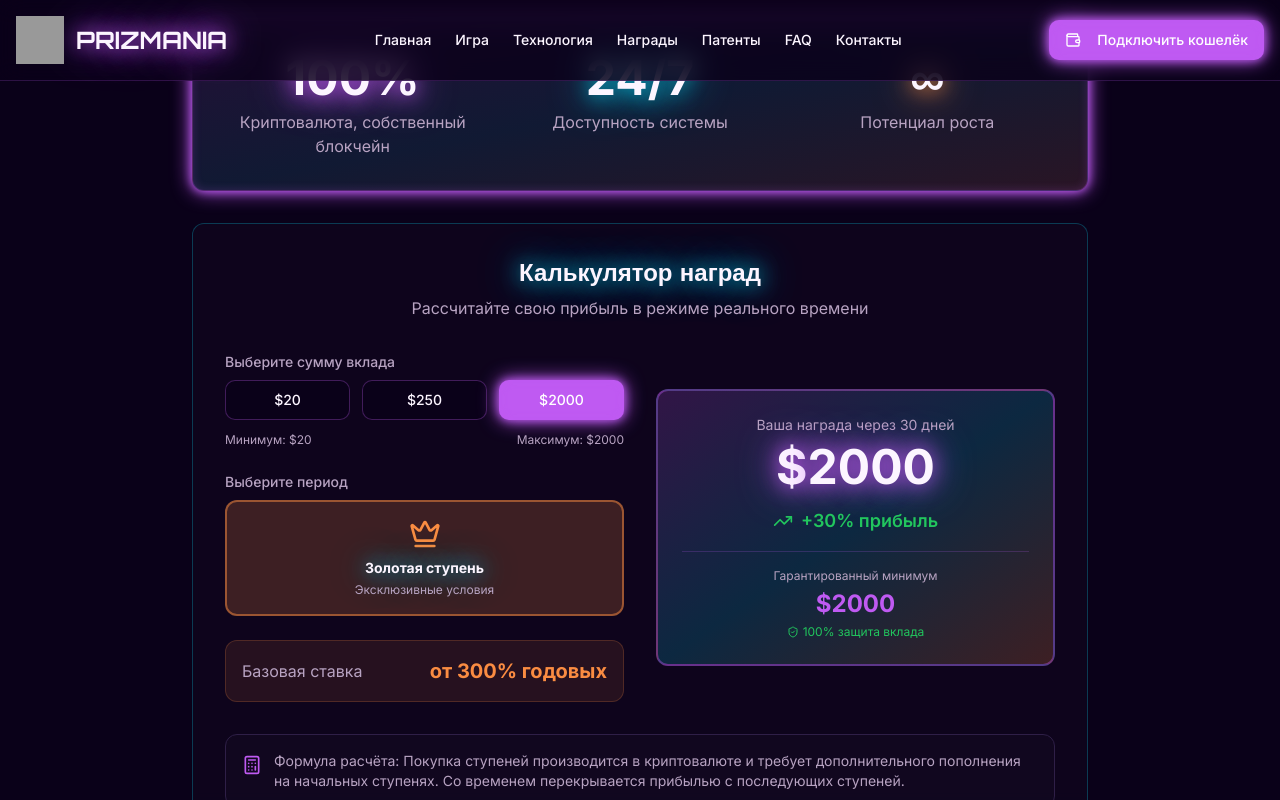
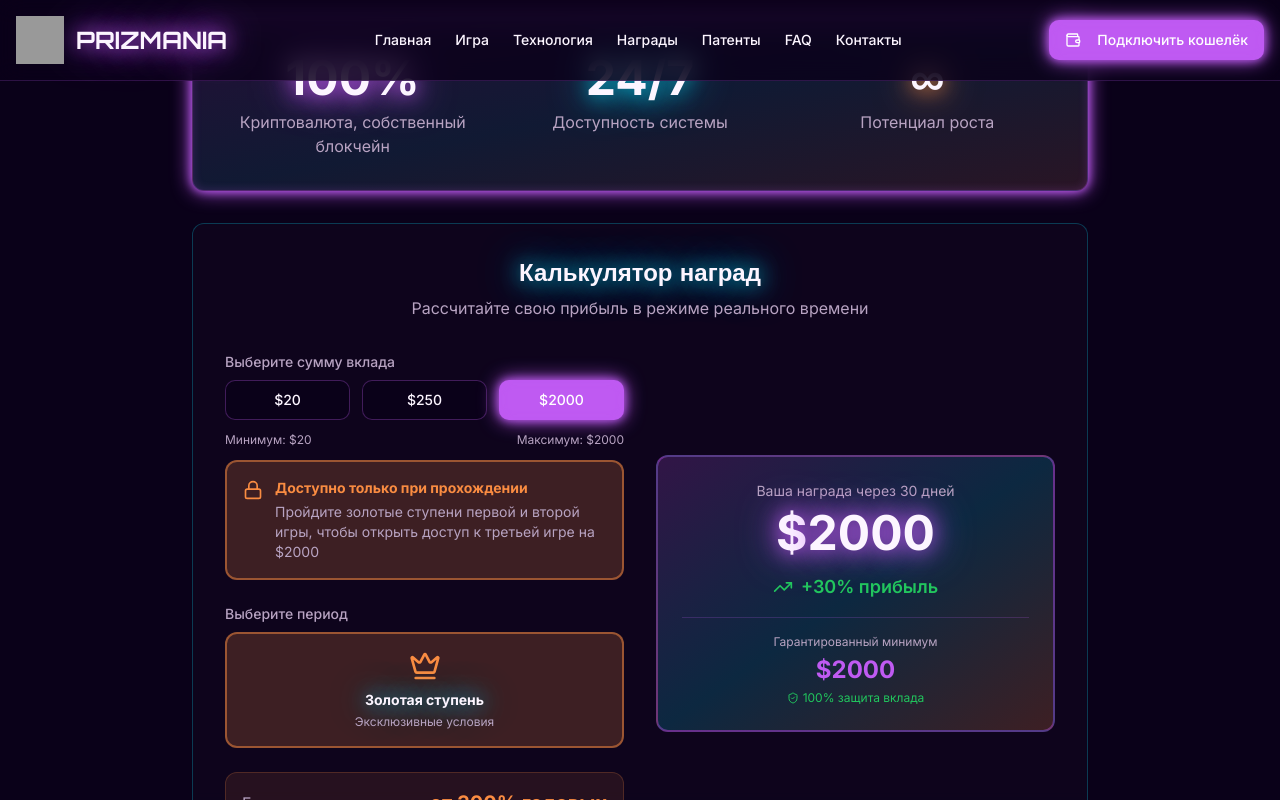
Before and after one commit to pr-poehali-dev/prizmania-crypto-game, a React (Vite) app: page / in a window 1280 px wide. Both pictures are taken after a click on the button "$2000". Shown: the part 3029-3829 px from the top of the page. Built offline with nearby package versions, Linux system fonts and the light colour scheme; grey boxes are pictures that could not be loaded.

Commit message:
Ограничение вклада 2000$ доступности

```diff
--- a/src/pages/Index.tsx
+++ b/src/pages/Index.tsx
@@ -344,6 +344,17 @@ const Index = () => {
                         <span>Минимум: $20</span>
                         <span>Максимум: $2000</span>
                       </div>
+                      {calcAmount === 2000 && (
+                        <div className="p-4 rounded-lg bg-accent/20 border-2 border-accent/50 animate-fade-in">
+                          <div className="flex items-start gap-3">
+                            <Icon name="Lock" size={20} className="text-accent flex-shrink-0 mt-0.5" />
+                            <div className="text-sm">
+                              <p className="font-bold text-accent mb-1">Доступно только при прохождении</p>
+                              <p className="text-muted-foreground">Пройдите золотые ступени первой и второй игры, чтобы открыть доступ к третьей игре на $2000</p>
+                            </div>
+                          </div>
+                        </div>
+                      )}
                     </div>
 
                     <div className="space-y-3">
```
